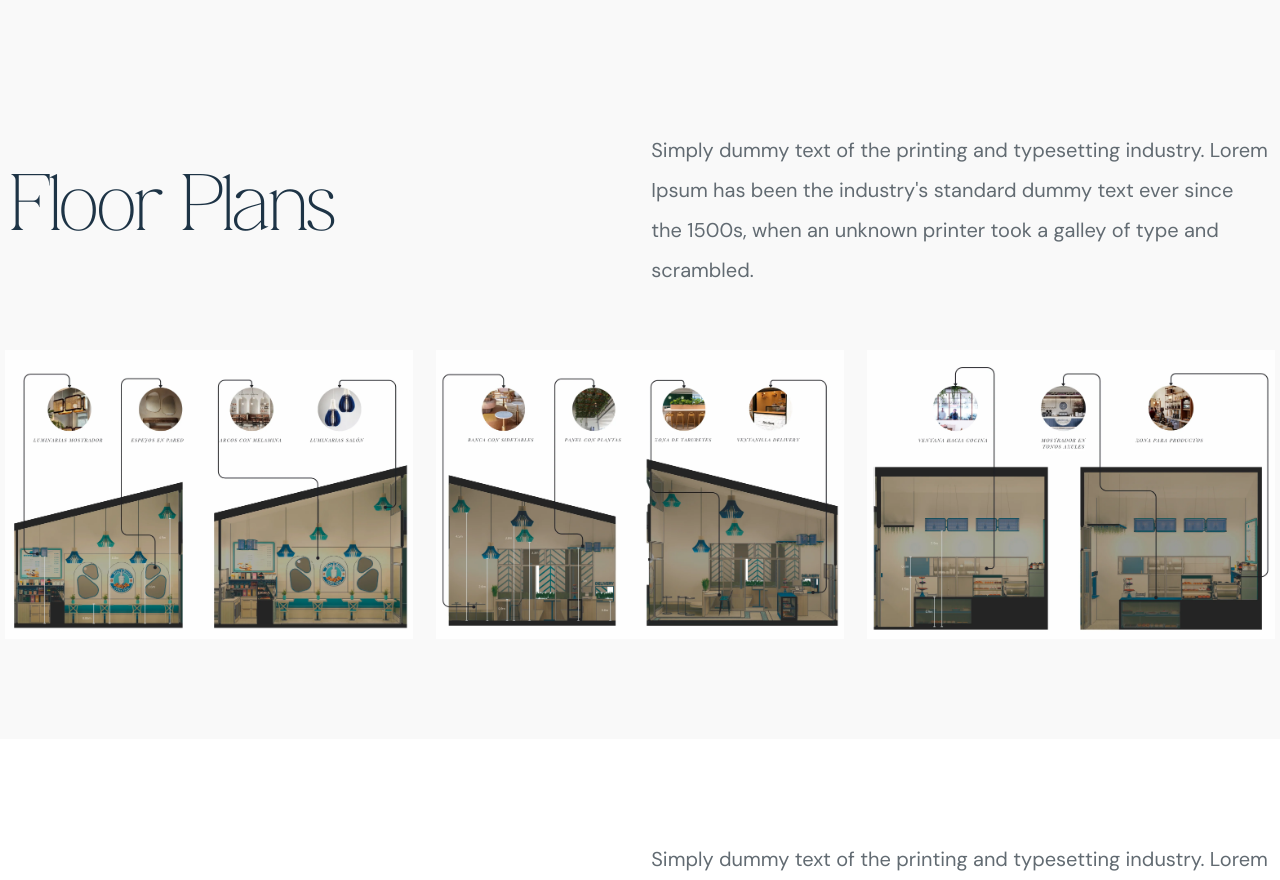
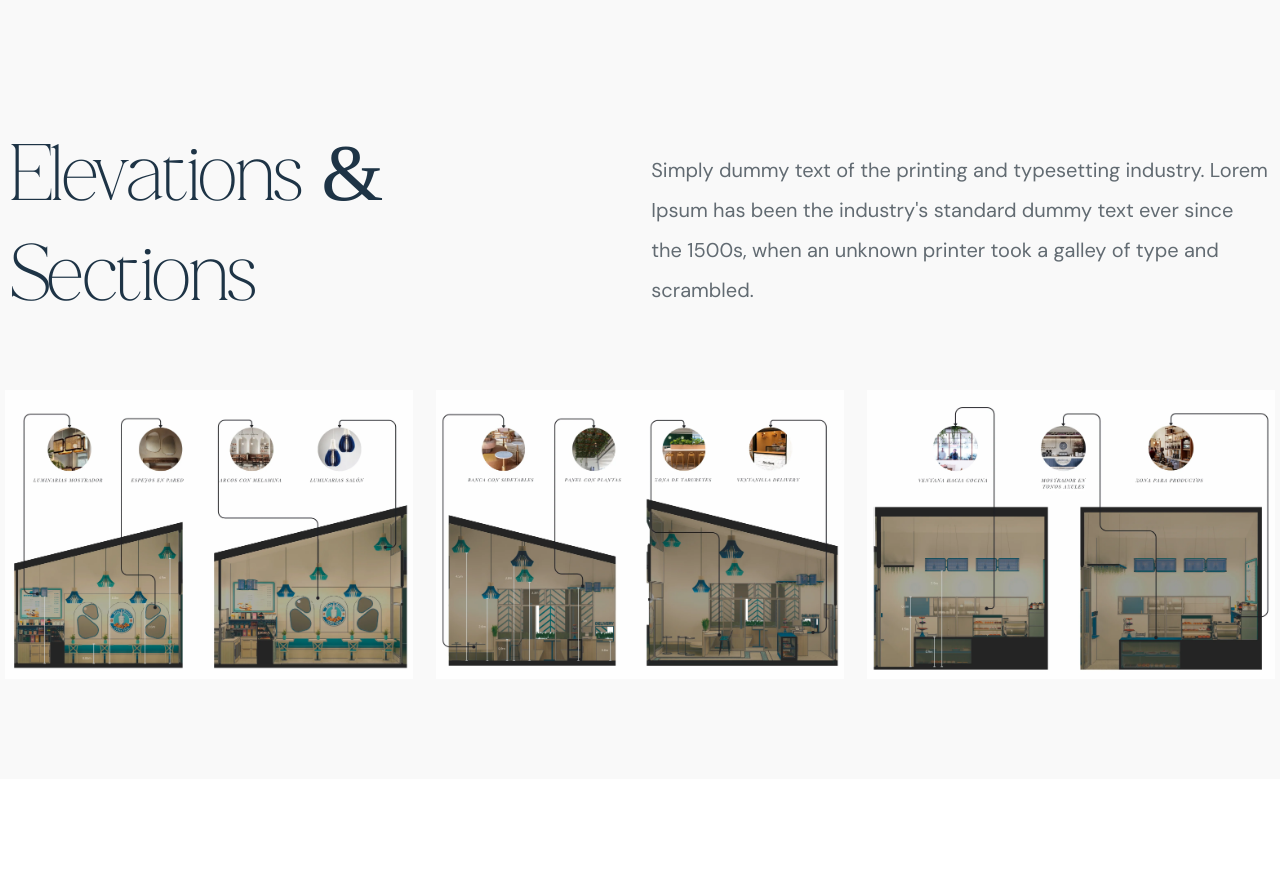
Before and after one commit to chrisaqko/portfolioBrenesMunoz, a Next.js app: page /projects/project-cafeteria-bluebottle in a window 1280 px wide. Shown: the part 4980-5860 px from the top of the page. Built offline with nearby package versions, Linux system fonts and the light colour scheme.

Commit message:
add section to project slug

```diff
--- a/components/about/about.js
+++ b/components/about/about.js
@@ -4,6 +4,7 @@ import Link from 'next/link';
 import CountUp from 'react-countup';
 import RollingText from "../RollingText/RollingText";
 import Image from "next/image";
+import SoftwareSection from "../../components/SoftwareSection/SoftwareSection";
 
 const About = (props) => {
 
@@ -39,6 +40,7 @@ const About = (props) => {
                     <Image src={'/images/about/FOTO620x700.webp'} width={620} height={700} alt="" />
                 </div>
             </div>
+
         </section>
     )
 }
--- a/pages/home/index.js
+++ b/pages/home/index.js
@@ -37,9 +37,9 @@ const HomePage = () => {
       <Hero />
       <ScrollTextAnimation />
       <About hclass={"wpo-about-section section-padding pb-0"} />
+      <SoftwareSection hclass={"wpo-partners-section fade_bottom"} />
       <ProjectSection hclass={"wpo-project-section section-padding"} />
       <ServiceSection hclass={"wpo-service-section"} />
-      <SoftwareSection hclass={"wpo-partners-section fade_bottom"} />
       <Footer />
       <Scrollbar />
     </Fragment>
--- a/pages/index.js
+++ b/pages/index.js
@@ -5,8 +5,6 @@ import dynamic from "next/dynamic";
 import About from "../components/about/about";
 import ProjectSection from "../components/ProjectSection/ProjectSection";
 import ServiceSection from "../components/ServiceSection/ServiceSection";
-import FunFact from "../components/FunFact/FunFact";
-import TeamSection from "../components/TeamSection/TeamSection";
 import SoftwareSection from "../components/SoftwareSection/SoftwareSection";
 import Footer from "../components/footer/Footer";
 import Scrollbar from "../components/scrollbar/scrollbar";
@@ -32,11 +30,9 @@ const HomePage = () => {
       <Hero />
       <ScrollTextAnimation />
       <About hclass={"wpo-about-section section-padding pb-0"} />
+      <SoftwareSection hclass={"wpo-partners-section fade_bottom"} />
       <ProjectSection hclass={"wpo-project-section section-padding"} />
       <ServiceSection hclass={"wpo-service-section"} />
-      <FunFact hclass={"wpo-funfact-section"} />
-      <TeamSection hclass={"wpo-team-section"} />
-      <SoftwareSection hclass={"wpo-partners-section fade_bottom"} />
       <Footer />
       <Scrollbar />
     </Fragment>
--- a/pages/projects/[slug].js
+++ b/pages/projects/[slug].js
@@ -113,7 +113,7 @@ const ProjectData = (props) => {
           </div>
         </div>
       </section>
-            {ProjectData?.visualizations?.length > 0 && (
+      {ProjectData?.visualizations?.length > 0 && (
         <section className="solve-section">
           <div className="container-fluid">
             <div className="project-title">
@@ -289,7 +289,7 @@ const ProjectData = (props) => {
           </div>
         </section>
       )}
-            {ProjectData?.elevationsSections?.length > 0 && (
+      {ProjectData?.elevationsSections?.length > 0 && (
         <section className="solve-section">
           <div className="container-fluid">
             <div className="project-title">
@@ -299,7 +299,7 @@ const ProjectData = (props) => {
                     className="scroll-text-animation"
                     data-animation="fade_from_bottom"
                   >
-                    Floor Plans
+                    Elevations & Sections
                   </h2>
                 </div>
                 <div className="col-lg-6 col-12">
```
